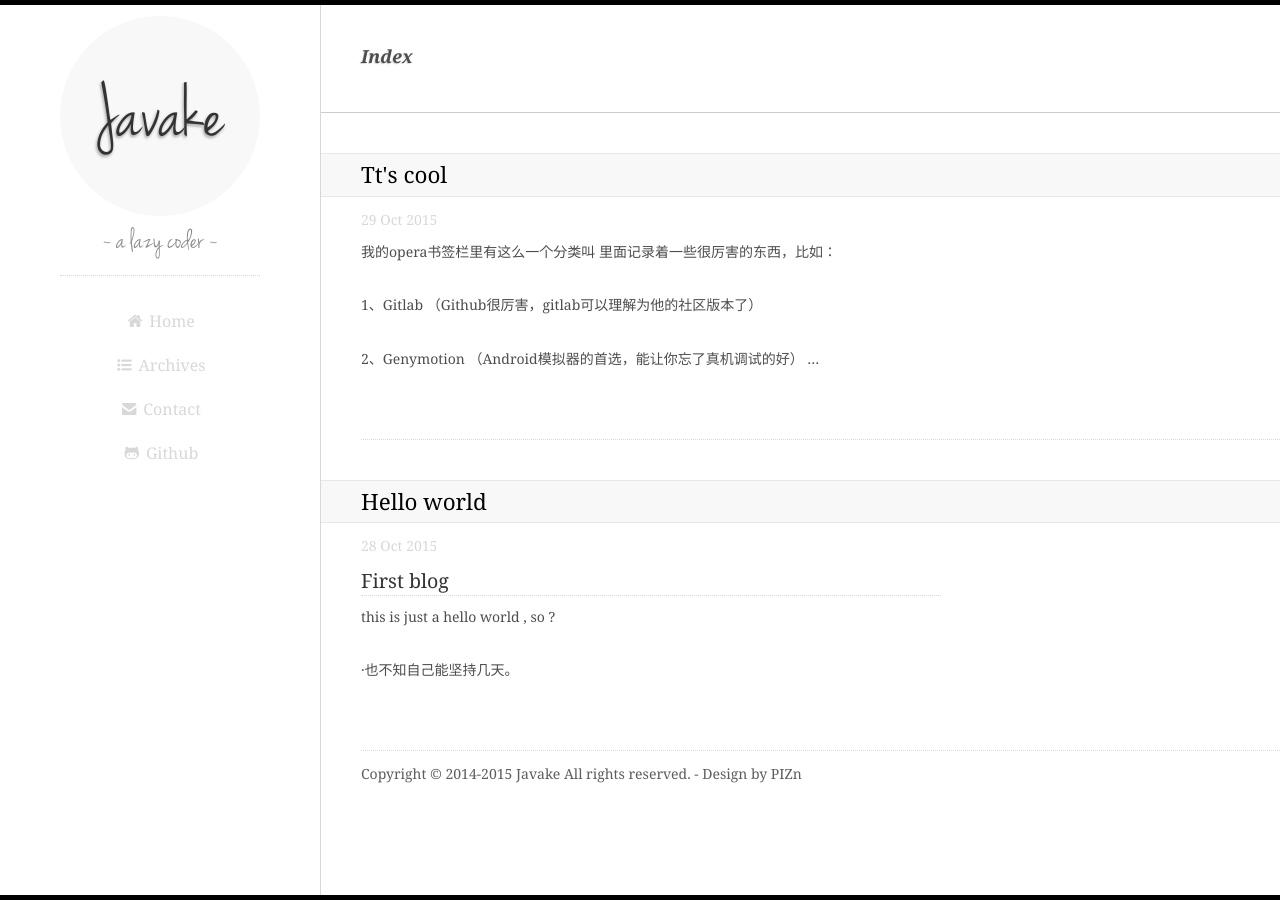
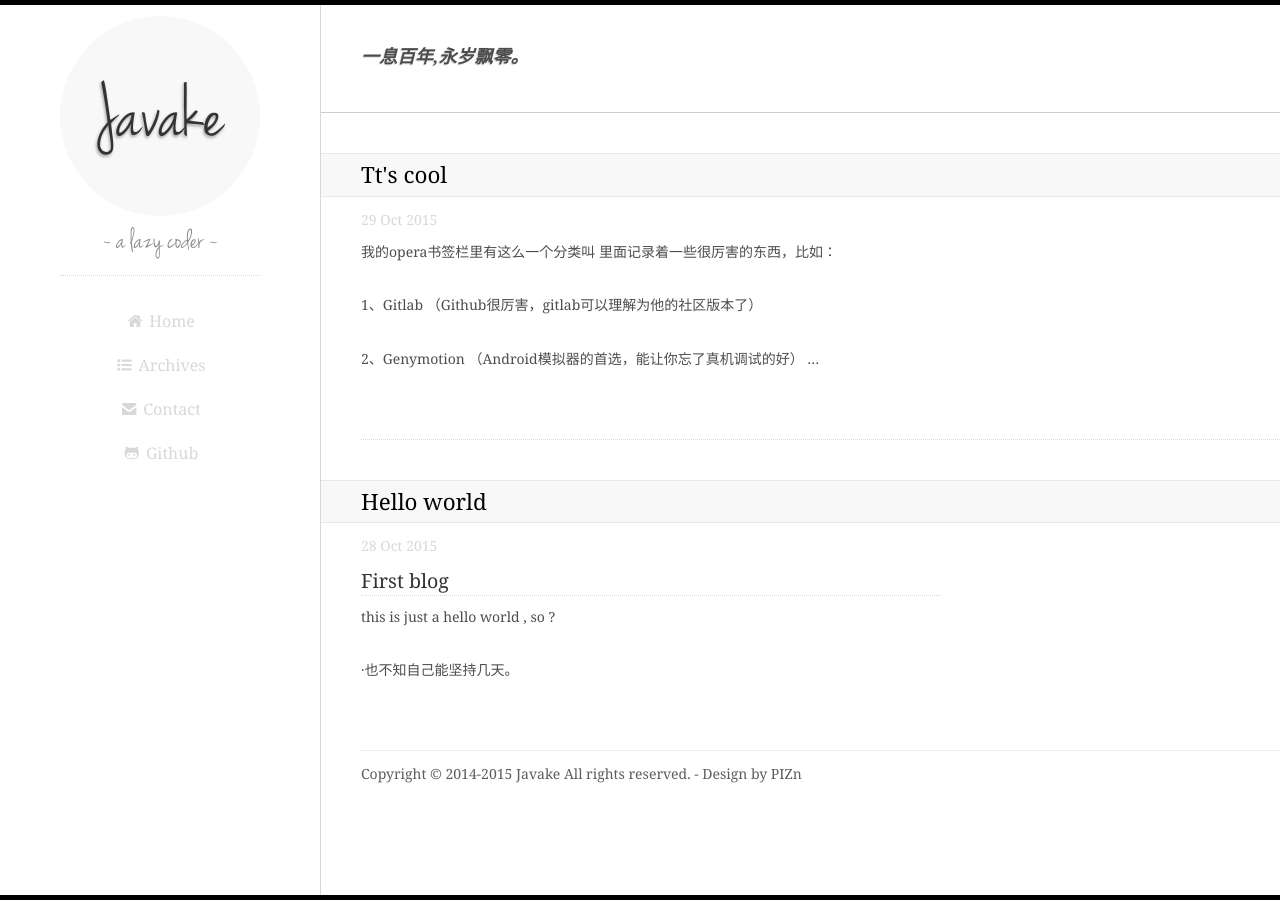
Before and after one commit to javake/javake.github.io, a Jekyll site: the page built from index.html, in a window 1280 px wide. Built offline with Jekyll 4.4.1, drawn with Linux system fonts in a browser that asks for light colours; Markdown is read by kramdown in place of the engine named in the settings; the list of posts is cut into pages by our own code.

Commit message:
Update index.html

```diff
--- a/index.html
+++ b/index.html
@@ -1,6 +1,6 @@
 ---
 layout: default
-date: Index
+date: 一息百年,永岁飘零。
 ---
 {% for rpost in paginator.posts %}
 	<article class="post fn-clear">
```
